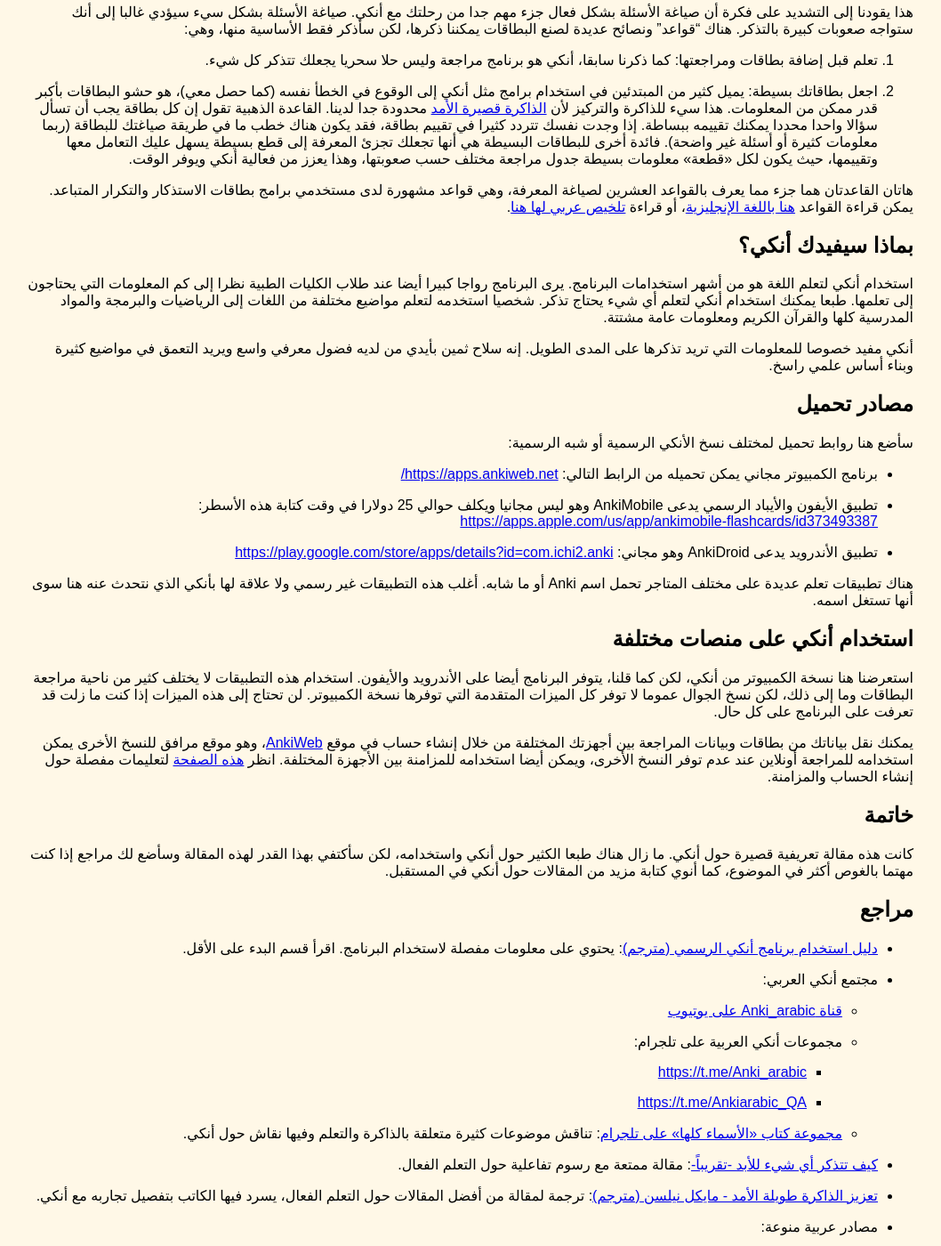
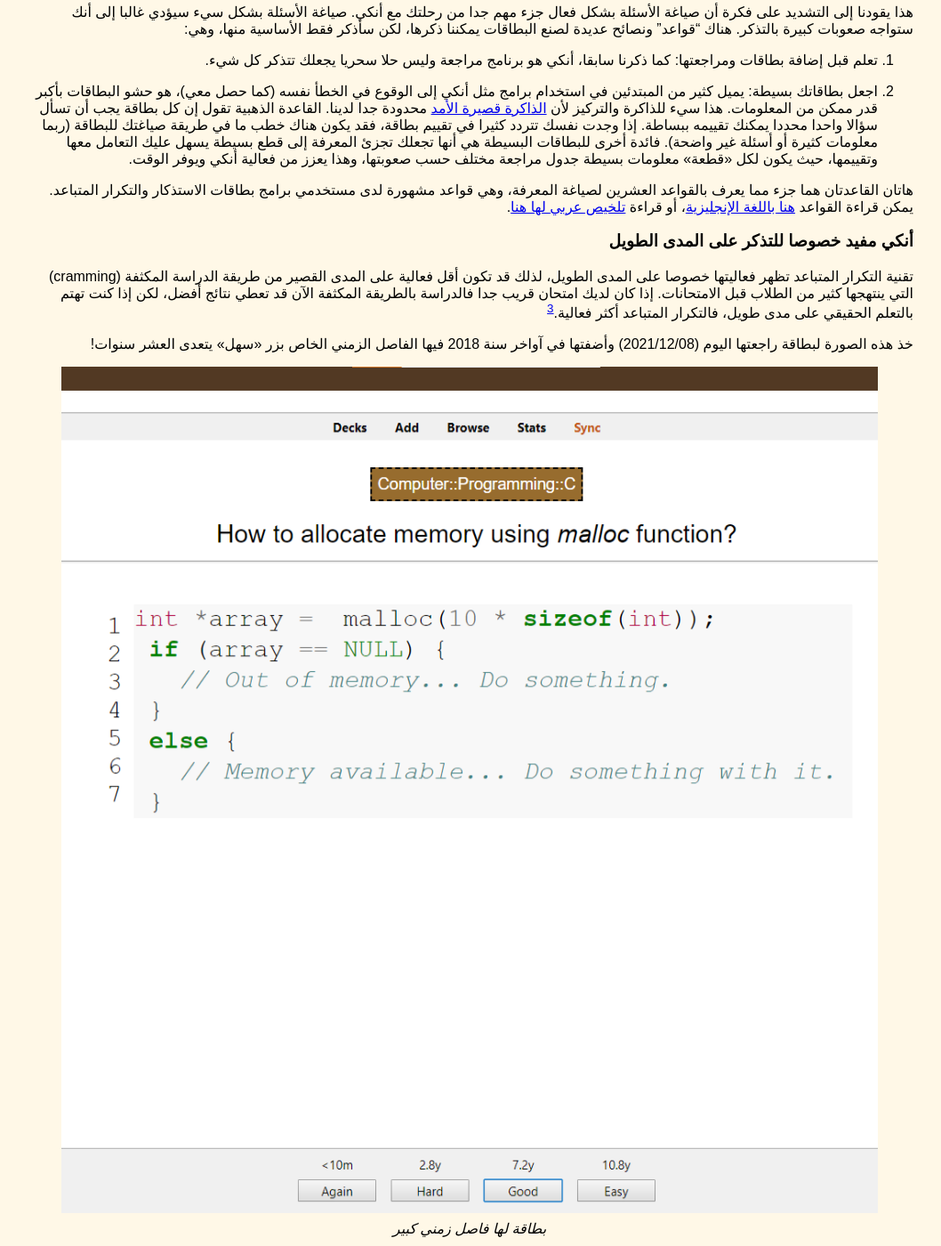
Before and after one commit to abdnh/abdnh.github.io, a Jekyll site: the page built from _posts/2021-02-19-anki-intro.md, in a window 1280 px wide and 1400 px high, scrolled down 15279 px. Shown: the whole window at 89% size, without its empty margins (112-1170 px from the left). Built offline with Jekyll 4.4.1, drawn with Linux system fonts in a browser that asks for light colours; some of the changed text lies outside the part shown.

Commit message:
Update Anki intro

```diff
--- a/_posts/2021-02-19-anki-intro.md
+++ b/_posts/2021-02-19-anki-intro.md
@@ -263,12 +263,30 @@
 يمكن قراءة القواعد [هنا باللغة الإنجليزية](https://www.supermemo.com/en/archives1990-2015/articles/20rules)،
 أو قراءة [تلخيص عربي لها هنا](./curious/#20%20%D9%82%D8%A7%D8%B9%D8%AF%D8%A9%20%D9%84%D8%B5%D9%8A%D8%A7%D8%BA%D8%A9%20%D8%A7%D9%84%D9%85%D8%B9%D8%B1%D9%81%D8%A9%20-%20%D8%A8%D9%8A%D9%88%D8%AA%D8%B1%20%D9%81%D9%88%D8%B2%D9%86%D9%8A%D8%A7%D9%83).
 
+### أنكي مفيد خصوصا للتذكر على المدى الطويل
+
+تقنية التكرار المتباعد تظهر فعاليتها خصوصا على المدى الطويل، لذلك قد تكون أقل فعالية على المدى القصير
+من طريقة الدراسة المكثفة (cramming) التي ينتهجها كثير من الطلاب قبل الامتحانات.
+إذا كان لديك امتحان قريب جدا فالدراسة بالطريقة المكثفة الآن قد تعطي نتائج أفضل،
+لكن إذا كنت تهتم بالتعلم الحقيقي على مدى طويل، فالتكرار المتباعد أكثر فعالية.[^3]
+
+خذ هذه الصورة لبطاقة راجعتها اليوم (2021/12/08) وأضفتها في آواخر سنة 2018
+فيها الفاصل الزمني الخاص بزر «سهل» يتعدى العشر سنوات!
+
+{% include image.html file="anki-card-with-large-interval.png"
+   caption="بطاقة لها فاصل زمني كبير"
+%}
+
+راجعت هذه البطاقة حوالي 5 مرات حتى الآن، كانت المراجعة قبل الأخيرة منذ أكثر من سنتين.
+
 ## بماذا سيفيدك أنكي؟
 
 استخدام أنكي لتعلم اللغة هو من أشهر استخدامات البرنامج. يرى البرنامج رواجا كبيرا
 أيضا عند طلاب الكليات الطبية نظرا إلى كم المعلومات التي يحتاجون إلى تعلمها.
 طبعا يمكنك استخدام أنكي لتعلم أي شيء يحتاج تذكر. شخصيا استخدمه لتعلم مواضيع مختلفة
 من اللغات إلى الرياضيات والبرمجة والمواد المدرسية كلها والقرآن الكريم ومعلومات عامة مشتتة.
+كنت دائما أحب التعلم ولدي فضول واسع من قبل أن أعرف أنكي، لكن أنكي أعطاني نظاما جعل
+التعلم هوية وأسلوب حياة لي.
 
 أنكي مفيد خصوصا للمعلومات التي تريد تذكرها على المدى الطويل. إنه سلاح ثمين بأيدي
 من لديه فضول معرفي واسع ويريد التعمق في مواضيع كثيرة وبناء أساس علمي راسخ.
@@ -321,3 +339,5 @@
 [^1]: الخدعة هي استخدام برنامج [RunAsDate](https://www.nirsoft.net/utils/run_as_date.html) لتغيير التاريخ الذي يراه أنكي.
 
 [^2]: لمراجعة غنية عن الجانب العلمي للتكرار المتباعد، انظر <https://www.gwern.net/Spaced-repetition>
+
+[^3]: فعالية الدراسة المكثفة على المدى القصير قد تكون من الأسباب التي تجعل كثيرا من الطلاب يفضلونها على التكرار المتباعد، حتى عندما يظهر لهم أفضلة المباعدة للتذكر الطويل. انظر المرجع السابق.
```
Also changed, not shown: assets/images/anki-card-with-large-interval.png (added).
